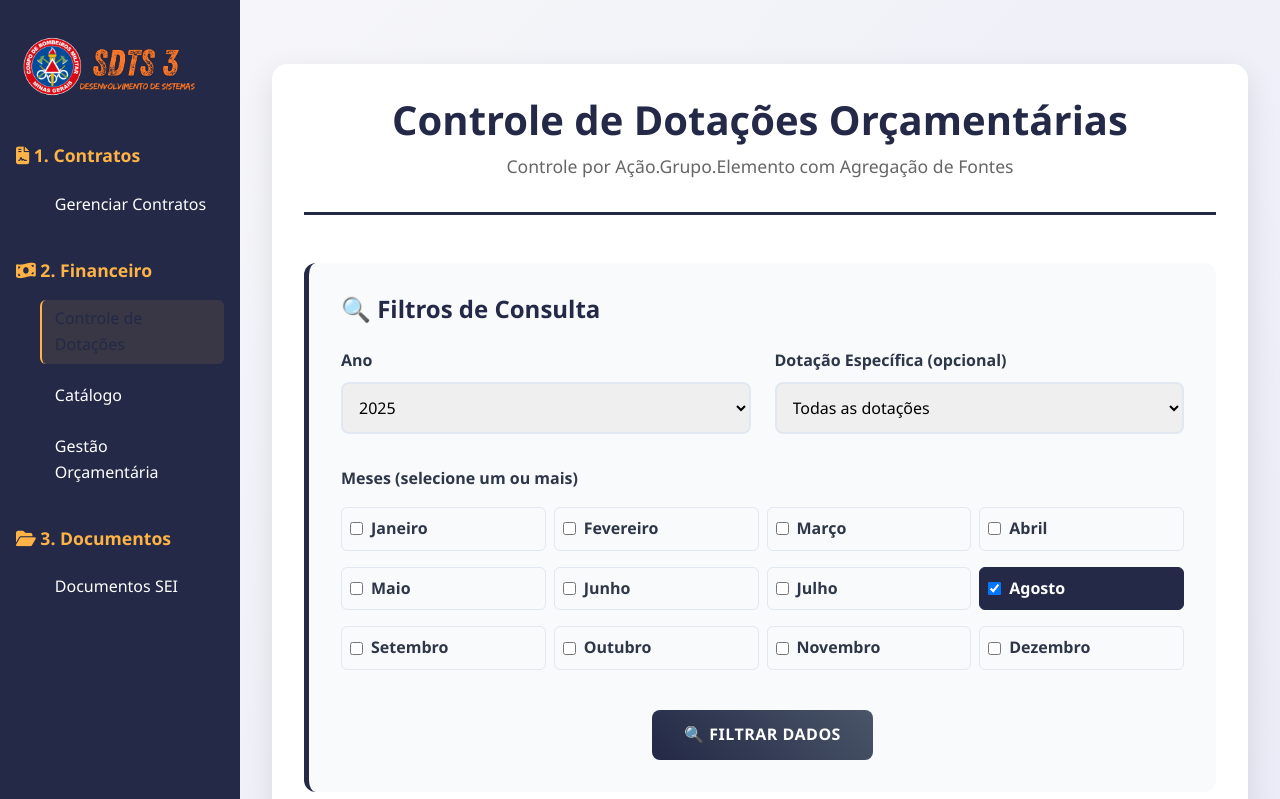
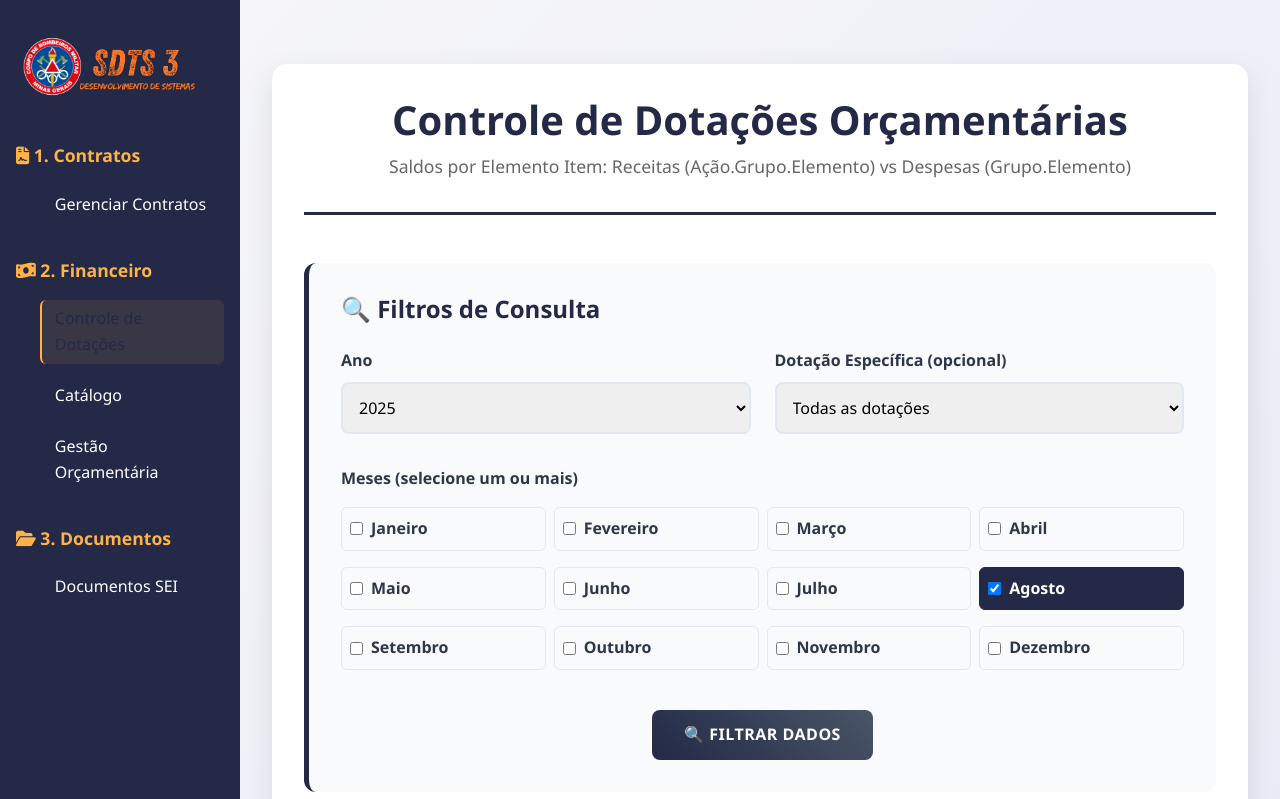
Before and after one commit to cleytonfs777/PainelGestaoSDTS3, a PHP site: page /controle_dotacoes.php in a window 1280 px wide. Shown: the top 799 px of the page. Run offline with PHP 8.4, Linux system fonts and the light colour scheme; data that the repository does not hold is empty.

Commit message:
adicao de melhorias no debito de dotacao

```diff
--- a/public/controle_dotacoes.php
+++ b/public/controle_dotacoes.php
@@ -236,20 +236,23 @@ foreach ($saldos_por_elemento as $key => $elemento) {
     $saldos_por_elemento[$key]['saldo'] = $elemento['total_receita'] - $elemento['total_despesa'];
 }
 
-// Calcular saldos e limpar unidades duplicadas
-foreach ($dotacoes as &$dotacao) {
-    $dotacao['saldo'] = $dotacao['total_receita'] - $dotacao['total_despesa'];
-    $dotacao['unidades_receita'] = array_unique($dotacao['unidades_receita']);
-    $dotacao['unidades_despesa'] = array_unique($dotacao['unidades_despesa']);
-}
-
-// Buscar todas as dotações disponíveis para o filtro
-$dotacoes_disponiveis_query = "
+// Buscar todas as dotações disponíveis para o filtro (receitas e despesas separadamente)
+$dotacoes_receitas_query = "
     SELECT DISTINCT ci.acao, ci.grupo, ci.elemento_item
     FROM CatalogoItens ci
+    WHERE ci.tipo = 'Receita'
     ORDER BY ci.acao, ci.grupo, ci.elemento_item
 ";
-$dotacoes_disponiveis = $pdo->query($dotacoes_disponiveis_query)->fetchAll();
+
+$dotacoes_despesas_query = "
+    SELECT DISTINCT ci.grupo, ci.elemento_item
+    FROM CatalogoItens ci
+    WHERE ci.tipo = 'Despesa'
+    ORDER BY ci.grupo, ci.elemento_item
+";
+
+$dotacoes_receitas_disponiveis = $pdo->query($dotacoes_receitas_query)->fetchAll();
+$dotacoes_despesas_disponiveis = $pdo->query($dotacoes_despesas_query)->fetchAll();
 
 ob_start();
 ?>
@@ -554,7 +557,7 @@ ob_start();
     <div class="container">
         <div class="header">
             <h1>Controle de Dotações Orçamentárias</h1>
-            <p>Controle por Ação.Grupo.Elemento com Agregação de Fontes</p>
+            <p>Saldos por Elemento Item: Receitas (Ação.Grupo.Elemento) vs Despesas (Grupo.Elemento)</p>
         </div>
 
         <div class="filters-section">
@@ -577,12 +580,22 @@ ob_start();
                         <label>Dotação Específica (opcional)</label>
                         <select name="dotacao">
                             <option value="">Todas as dotações</option>
-                            <?php foreach ($dotacoes_disponiveis as $dot): ?>
-                                <?php $dot_formatted = formatarDotacao($dot['acao'], $dot['grupo'], $dot['elemento_item']); ?>
-                                <option value="<?php echo $dot_formatted; ?>" <?php echo ($dot_formatted == $dotacao_filtro) ? 'selected' : ''; ?>>
-                                    <?php echo $dot_formatted; ?>
-                                </option>
-                            <?php endforeach; ?>
+                            <optgroup label="Receitas (Ação.Grupo.Elemento)">
+                                <?php foreach ($dotacoes_receitas_disponiveis as $dot): ?>
+                                    <?php $dot_formatted = formatarDotacao($dot['acao'], $dot['grupo'], $dot['elemento_item']); ?>
+                                    <option value="<?php echo $dot_formatted; ?>" <?php echo ($dot_formatted == $dotacao_filtro) ? 'selected' : ''; ?>>
+                                        <?php echo $dot_formatted; ?>
+                                    </option>
+                                <?php endforeach; ?>
+                            </optgroup>
+                            <optgroup label="Despesas (Grupo.Elemento)">
+                                <?php foreach ($dotacoes_despesas_disponiveis as $dot): ?>
+                                    <?php $dot_formatted = formatarDotacaoDespesa($dot['grupo'], $dot['elemento_item']); ?>
+                                    <option value="<?php echo $dot_formatted; ?>" <?php echo ($dot_formatted == $dotacao_filtro) ? 'selected' : ''; ?>>
+                                        <?php echo $dot_formatted; ?>
+                                    </option>
+                                <?php endforeach; ?>
+                            </optgroup>
                         </select>
                     </div>
                 </div>
@@ -607,7 +620,7 @@ ob_start();
             </form>
         </div>
 
-        <?php if (!empty($dotacoes)): ?>
+        <?php if (!empty($saldos_por_elemento)): ?>
             <div class="resultados-section">
                 <div class="periodo-info">
                     <strong>Período consultado:</strong>
@@ -619,8 +632,8 @@ ob_start();
                 </div>
 
                 <?php
-                $total_geral_receita = array_sum(array_column($dotacoes, 'total_receita'));
-                $total_geral_despesa = array_sum(array_column($dotacoes, 'total_despesa'));
+                $total_geral_receita = array_sum(array_column($saldos_por_elemento, 'total_receita'));
+                $total_geral_despesa = array_sum(array_column($saldos_por_elemento, 'total_despesa'));
                 $saldo_geral = $total_geral_receita - $total_geral_despesa;
                 ?>
 
@@ -638,8 +651,8 @@ ob_start();
                         <div class="resumo-label">Saldo Geral</div>
                     </div>
                     <div class="resumo-card">
-                        <div class="resumo-value"><?php echo count($dotacoes); ?></div>
-                        <div class="resumo-label">Dotações</div>
+                        <div class="resumo-value"><?php echo count($saldos_por_elemento); ?></div>
+                        <div class="resumo-label">Elementos</div>
                     </div>
                 </div>
 
```
